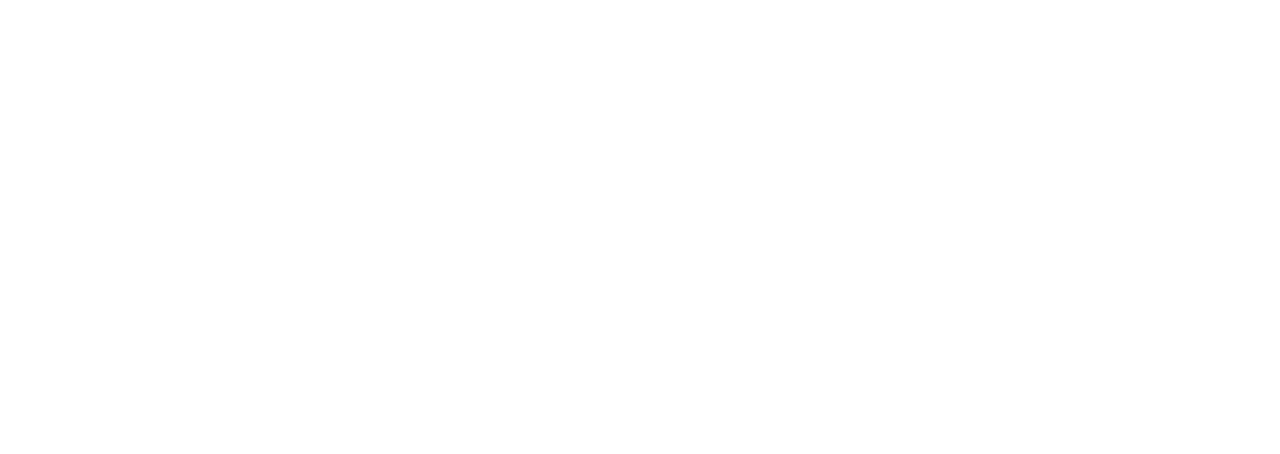
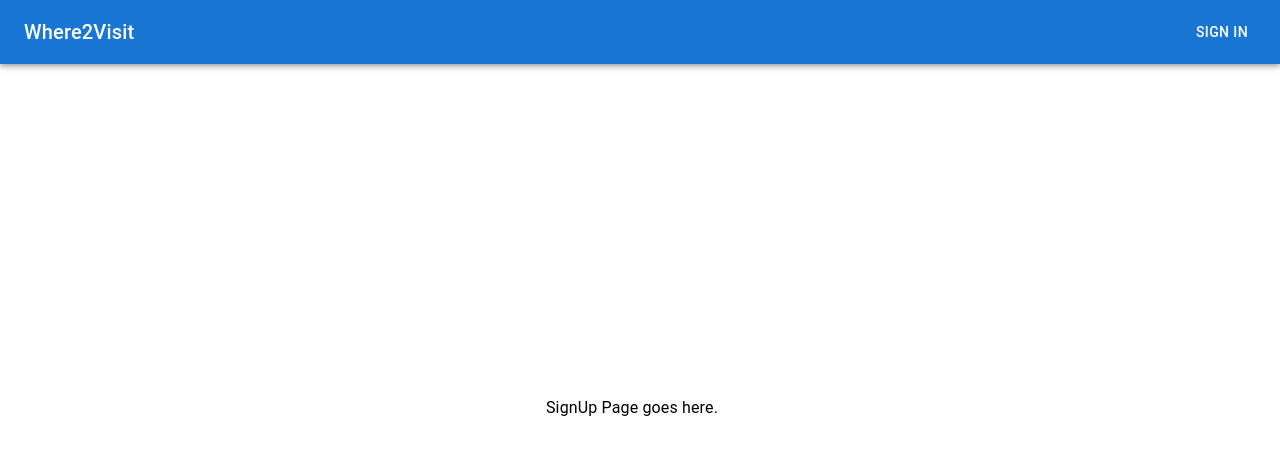
Before and after one commit to kesia-dev/where2visit, a React (Create React App) app in the folder frontend/: page /sign-up in a window 1280 px wide. Before the commit this address had no page. Shown: the top 454 px of the page. Built offline with nearby package versions, Linux system fonts and the light colour scheme.

Commit message:
Add initial views and routes for sign-in/sign-up

```diff
--- a/frontend/src/App.js
+++ b/frontend/src/App.js
@@ -8,6 +8,7 @@ import { BrowserRouter as Router, Routes, Route } from 'react-router-dom';
 // import { Auth0Provider } from '@auth0/auth0-react'; // Import Auth0Provider
 import './App.css';
 import JoinRoom from './component/JoinRoom';
+import SignUpPage from './component/SignUpPage.js';
 
 function App() {
   return (
@@ -22,6 +23,7 @@ function App() {
           <Routes>
             <Route path="/" element={<HomePage />} />
             <Route path="/sign-in" element={<SignInPage />} />
+            <Route path="/sign-up" element={<SignUpPage />} />
             <Route path="/create-room" element={<CreateRoom />} />
             <Route path="/join-room" element={<JoinRoom />} />
             {/* Add other routes as needed */}
--- a/frontend/src/component/Navbar.js
+++ b/frontend/src/component/Navbar.js
@@ -1,6 +1,7 @@
 // Navbar.js
 import React from 'react';
 import { AppBar, Toolbar, Typography, Button } from '@mui/material';
+import { Link } from 'react-router-dom';
 
 const Navbar = () => {
 
@@ -10,7 +11,7 @@ const Navbar = () => {
         <Typography variant="h6" component="div" sx={{ flexGrow: 1 }}>
           Where2Visit
         </Typography>
-        <Button color="inherit" onClick={handleSignIn}>
+        <Button color="inherit" component={Link} to="/sign-in">
           Sign In
         </Button>
       </Toolbar>
--- /dev/null
+++ b/frontend/src/component/SignInPage.js
@@ -0,0 +1,33 @@
+import React from 'react';
+import { Container, Button, Grid } from '@mui/material';
+import { Link } from 'react-router-dom';
+
+const SignInPage = () => {
+  return (
+    <Container>
+      <Grid
+        container
+        direction="row"
+        justifyContent="center"
+        alignItems="center"
+        height="90vh" // Set the height of the container to full viewport height
+        spacing={2}
+      >
+        <Grid item>
+          <Button
+            component={Link}
+            to="/sign-up"
+            variant="contained"
+            color="secondary" // Set a different color for the Join Room button
+            mt={2}
+          >
+            Sign Up
+          </Button>
+        </Grid>
+      </Grid>
+      {/* Add other content as needed */}
+    </Container>
+  );
+};
+
+export default SignInPage;
--- /dev/null
+++ b/frontend/src/component/SignUpPage.js
@@ -0,0 +1,24 @@
+import React from 'react';
+import { Container, Grid, Typography } from '@mui/material';
+
+const SignUpPage = () => {
+  return (
+    <Container>
+      <Grid
+        container
+        direction="row"
+        justifyContent="center"
+        alignItems="center"
+        height="90vh" // Set the height of the container to full viewport height
+        spacing={2}
+      >
+        <Typography>
+          SignUp Page goes here.
+        </Typography>
+      </Grid>
+      {/* Add other content as needed */}
+    </Container>
+  );
+};
+
+export default SignUpPage;
```
Also changed, not shown: frontend/src/component/SignInPage.js.js (deleted).
